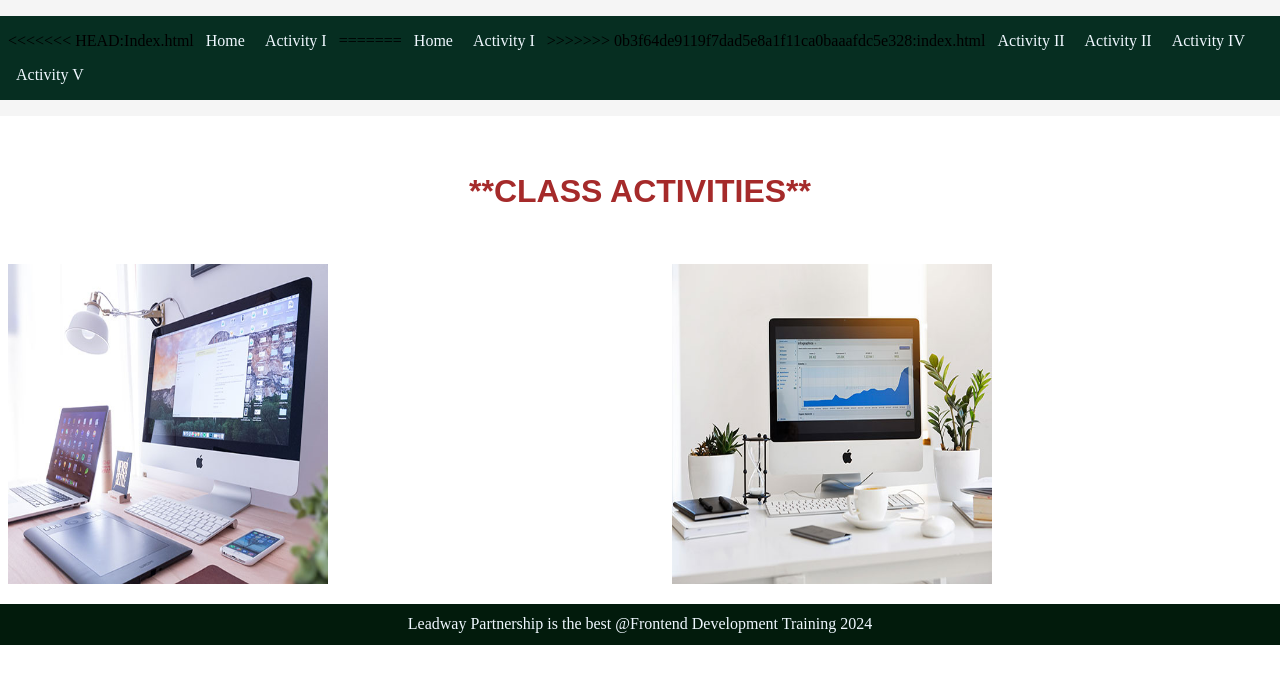
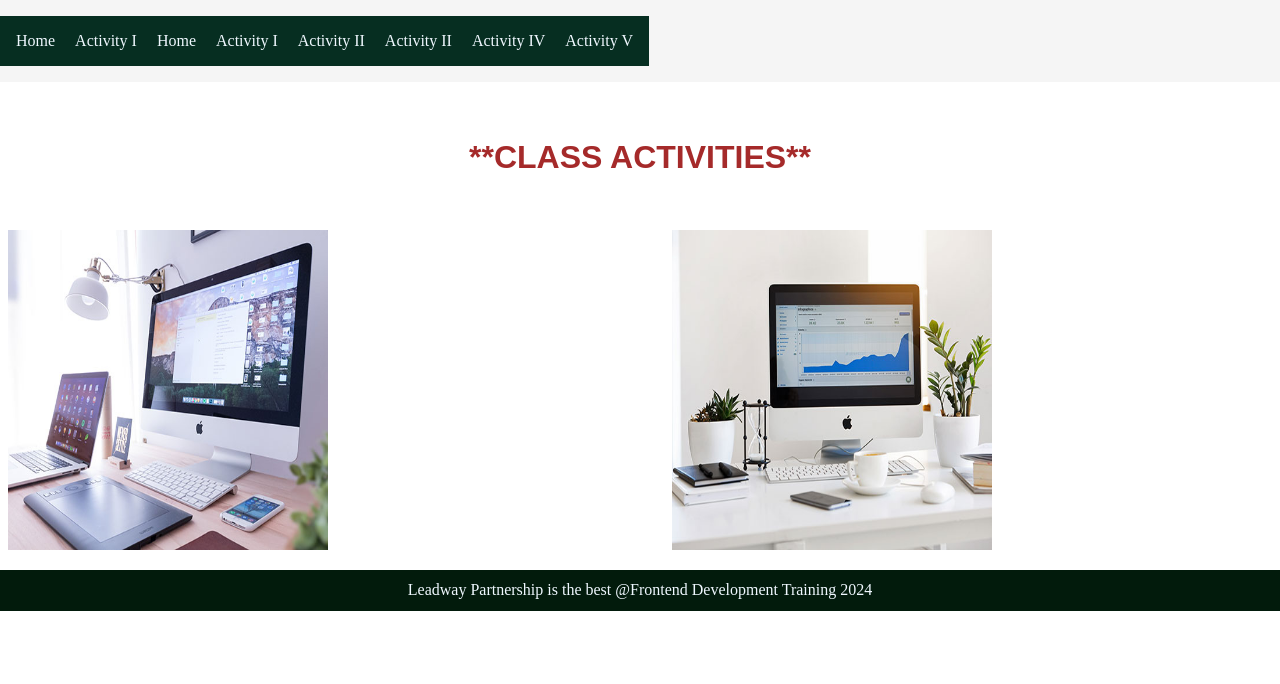
Before and after one commit to OthmanImam/Food_Menu, a plain HTML site: page index.html in a window 1280 px wide. Drawn offline with Linux system fonts and the light colour scheme.

Commit message:
Second Commit

```diff
--- a/index.html
+++ b/index.html
@@ -73,13 +73,10 @@
     <header>
         <nav class="nav-ba">
         <div class="div-nab">
-<<<<<<< HEAD:Index.html
             <a href="index.html">Home</a>
             <a href="foodmenu.html">Activity I</a>
-=======
             <a href="foodmenu.html">Home</a>
             <a href="index.html">Activity I</a>
->>>>>>> 0b3f64de9119f7dad5e8a1f11ca0baaafdc5e328:index.html
             <a href="Home_Activity_5.html">Activity II</a>
             <a href="Class_Activity_7.html">Activity II</a>
             <a href="table.html">Activity IV</a>
```
